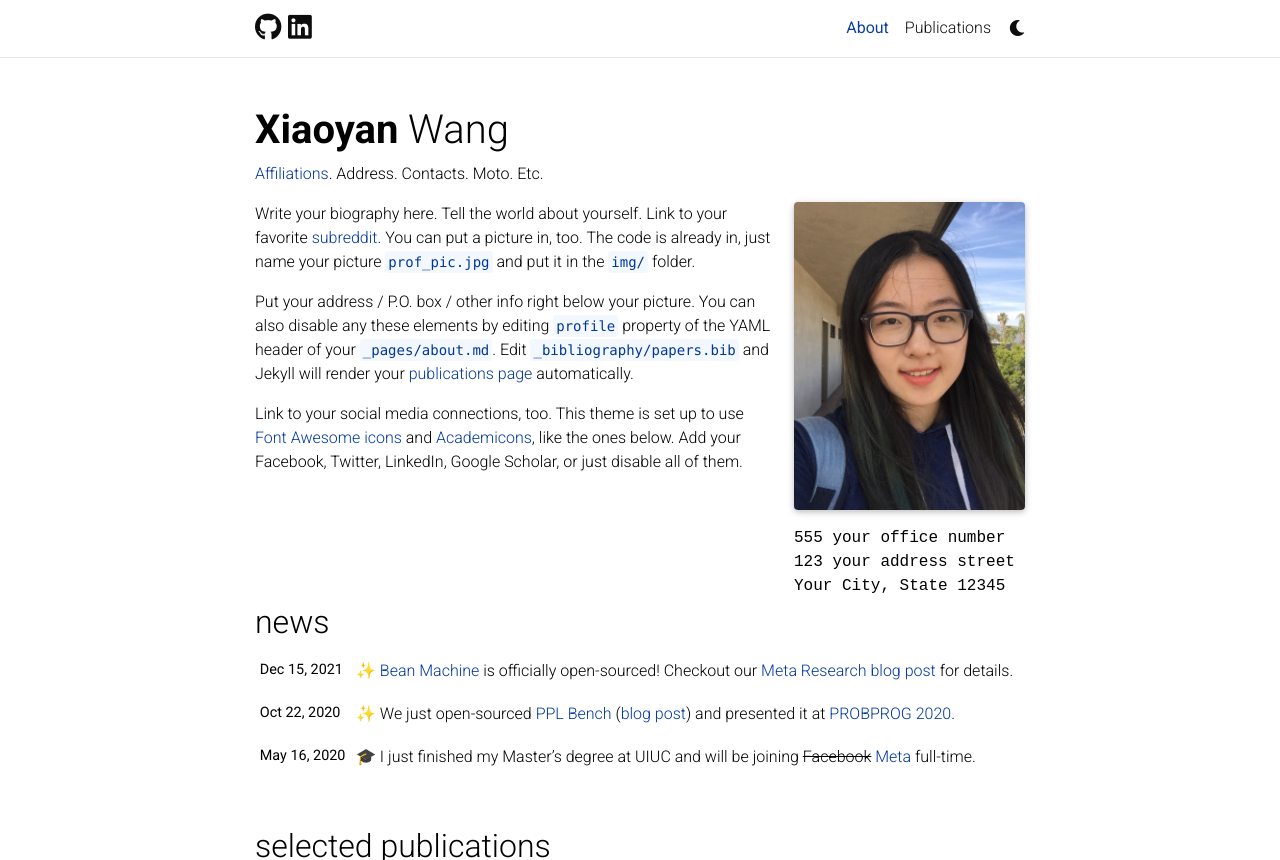
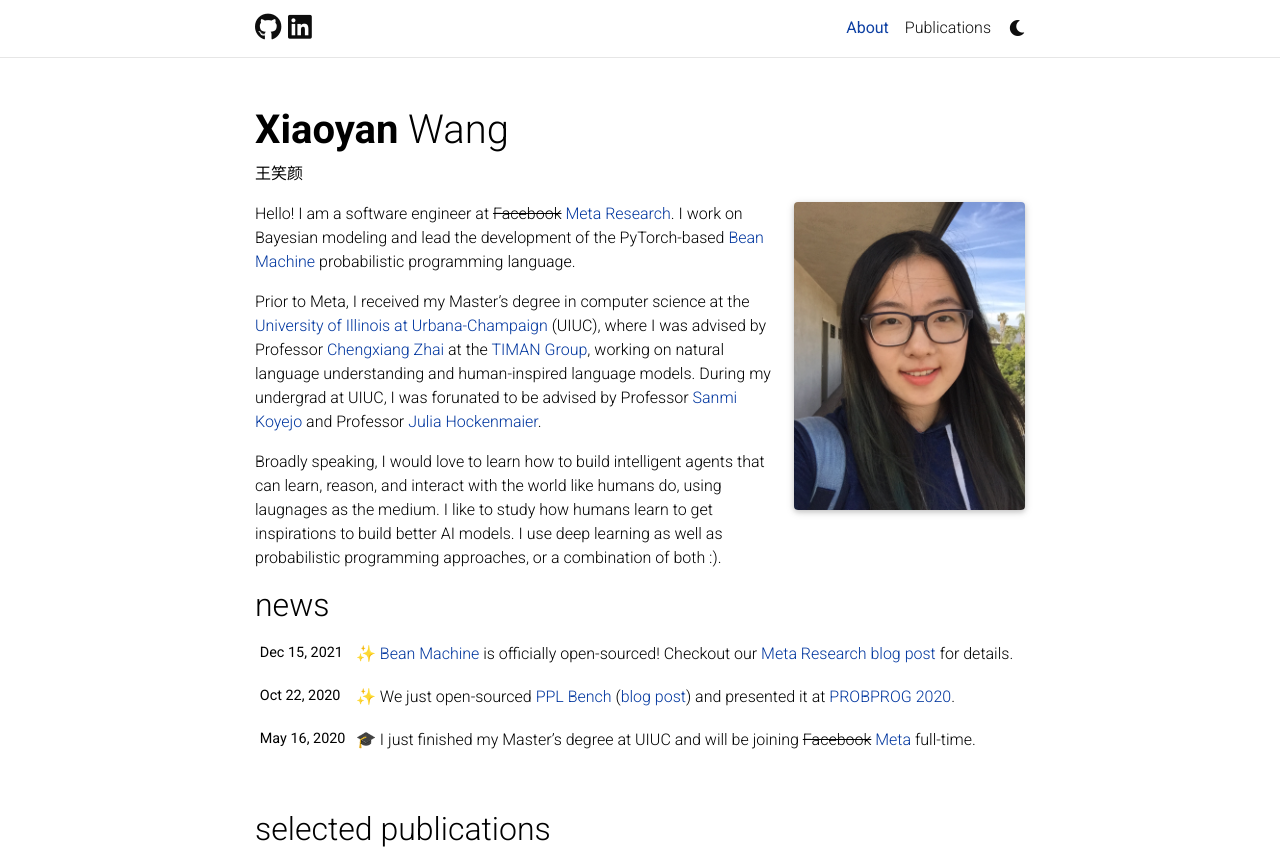
Before and after one commit to horizon-blue/about, a Jekyll site: the page built from _pages/about.md, in a window 1280 px wide and 1228 px high, cut to the strip 0-860 px from the top of the window. Built offline with Jekyll 4.4.1, drawn with Linux system fonts in a browser that asks for light colours; full-size pictures stand in for the smaller copies a plugin makes; emoji names are drawn with the system emoji font; comment, search, counter and statistics services are not loaded; a style sheet for code colours, icons or effects is not loaded.

Commit message:
Finish a short bio

```diff
--- a/_pages/about.md
+++ b/_pages/about.md
@@ -2,24 +2,20 @@
 layout: about
 title: About
 permalink: /
-subtitle: <a href='#'>Affiliations</a>. Address. Contacts. Moto. Etc.
+subtitle: 王笑颜
 
 profile:
   align: right
   image: prof_pic.jpg
   image_circular: false # crops the image to make it circular
-  address: >
-    <p>555 your office number</p>
-    <p>123 your address street</p>
-    <p>Your City, State 12345</p>
-
+  address: # address will appear below profile pic
 news: true  # includes a list of news items
 selected_papers: true # includes a list of papers marked as "selected={true}"
 social: true  # includes social icons at the bottom of the page
 ---
 
-Write your biography here. Tell the world about yourself. Link to your favorite [subreddit](http://reddit.com). You can put a picture in, too. The code is already in, just name your picture `prof_pic.jpg` and put it in the `img/` folder.
+Hello! I am a software engineer at ~~Facebook~~ [Meta Research](https://research.facebook.com/). I work on Bayesian modeling and lead the development of the PyTorch-based [Bean Machine](https://beanmachine.org/) probabilistic programming language.
 
-Put your address / P.O. box / other info right below your picture. You can also disable any these elements by editing `profile` property of the YAML header of your `_pages/about.md`. Edit `_bibliography/papers.bib` and Jekyll will render your [publications page](/al-folio/publications/) automatically.
+Prior to Meta, I received my Master's degree in computer science at the [University of Illinois at Urbana-Champaign](https://cs.illinois.edu/) (UIUC), where I was advised by Professor [Chengxiang Zhai](http://czhai.cs.illinois.edu/) at the [TIMAN Group](https://timan.cs.illinois.edu/ir/), working on natural language understanding and human-inspired language models. During my undergrad at UIUC, I was forunated to be advised by Professor [Sanmi Koyejo](https://cs.stanford.edu/~sanmi/) and Professor [Julia Hockenmaier](https://juliahmr.cs.illinois.edu/).
 
-Link to your social media connections, too. This theme is set up to use [Font Awesome icons](http://fortawesome.github.io/Font-Awesome/) and [Academicons](https://jpswalsh.github.io/academicons/), like the ones below. Add your Facebook, Twitter, LinkedIn, Google Scholar, or just disable all of them.
+Broadly speaking, I would love to learn how to build intelligent agents that can learn, reason, and interact with the world like humans do, using laugnages as the medium. I like to study how humans learn to get inspirations to build better AI models. I use deep learning as well as probabilistic programming approaches, or a combination of both :).
```
